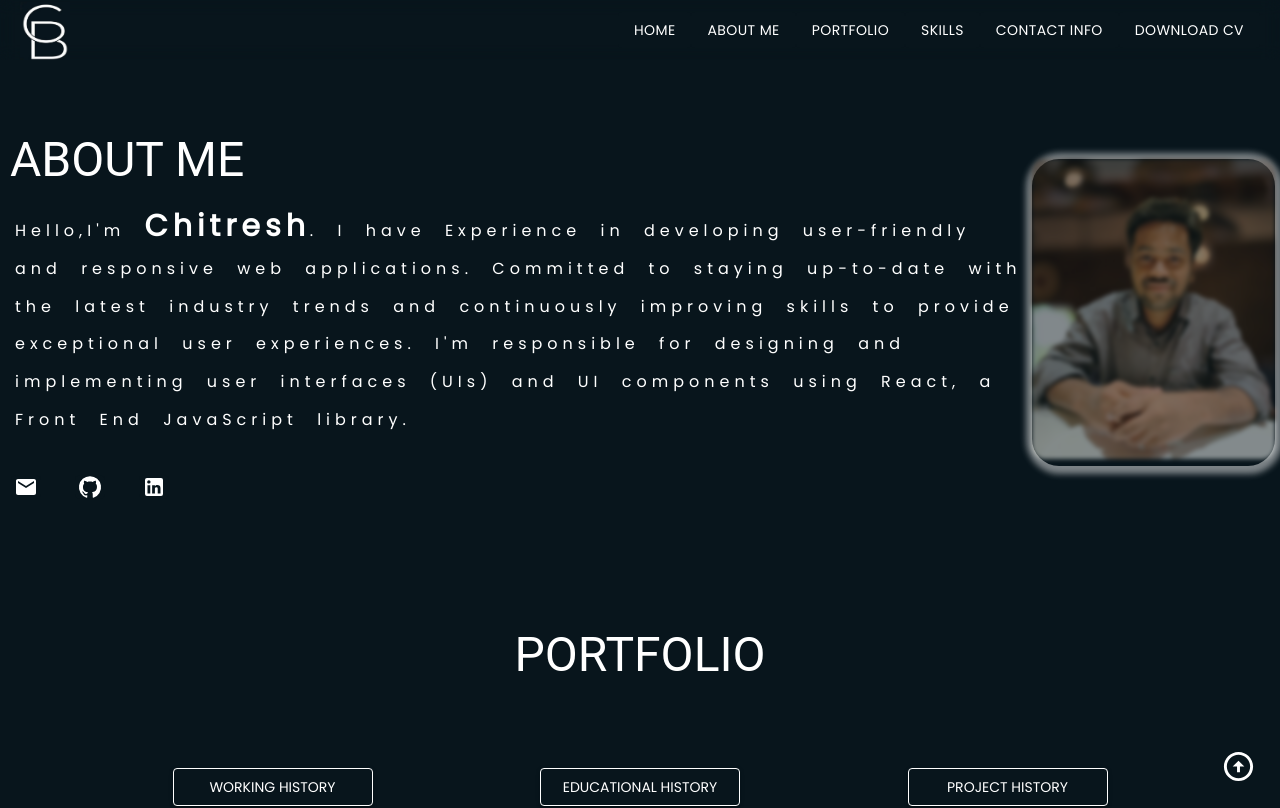
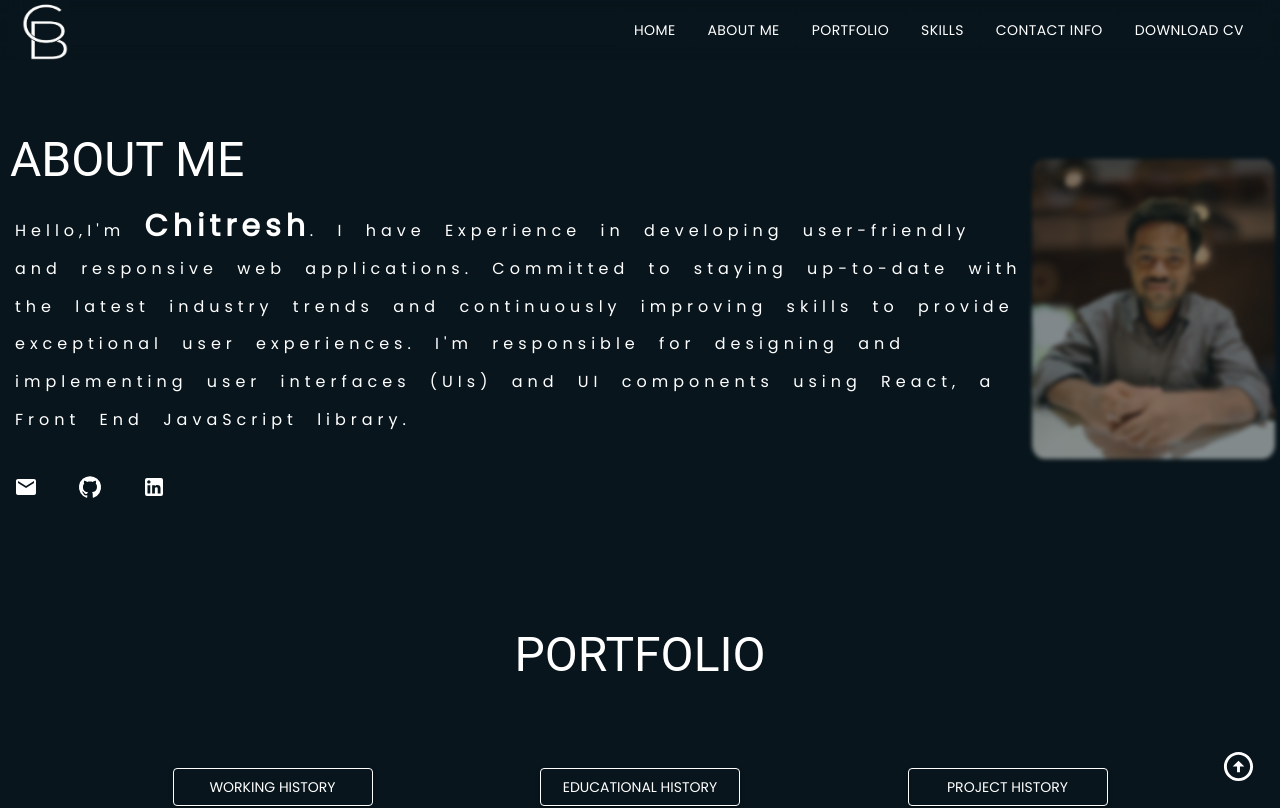
Before and after one commit to Chitresh8/Responsive-Portfolio, a React (Create React App) app: page / in a window 1280 px wide. Shown: the top 808 px of the page. Built offline with nearby package versions, Linux system fonts and the light colour scheme.

Commit message:
image style modified

```diff
--- a/src/Components/Body/AboutMe/AboutMe.js
+++ b/src/Components/Body/AboutMe/AboutMe.js
@@ -216,7 +216,6 @@ const styles = {
   image: {
     borderRadius: "27px",
     width: "243px",
-    boxShadow: "1px 1px 6px 7px rgb(255 255 255/ 47%)",
     transition: "smooth",
     "@media (max-width:414px)": {
       display: "flex",
```
